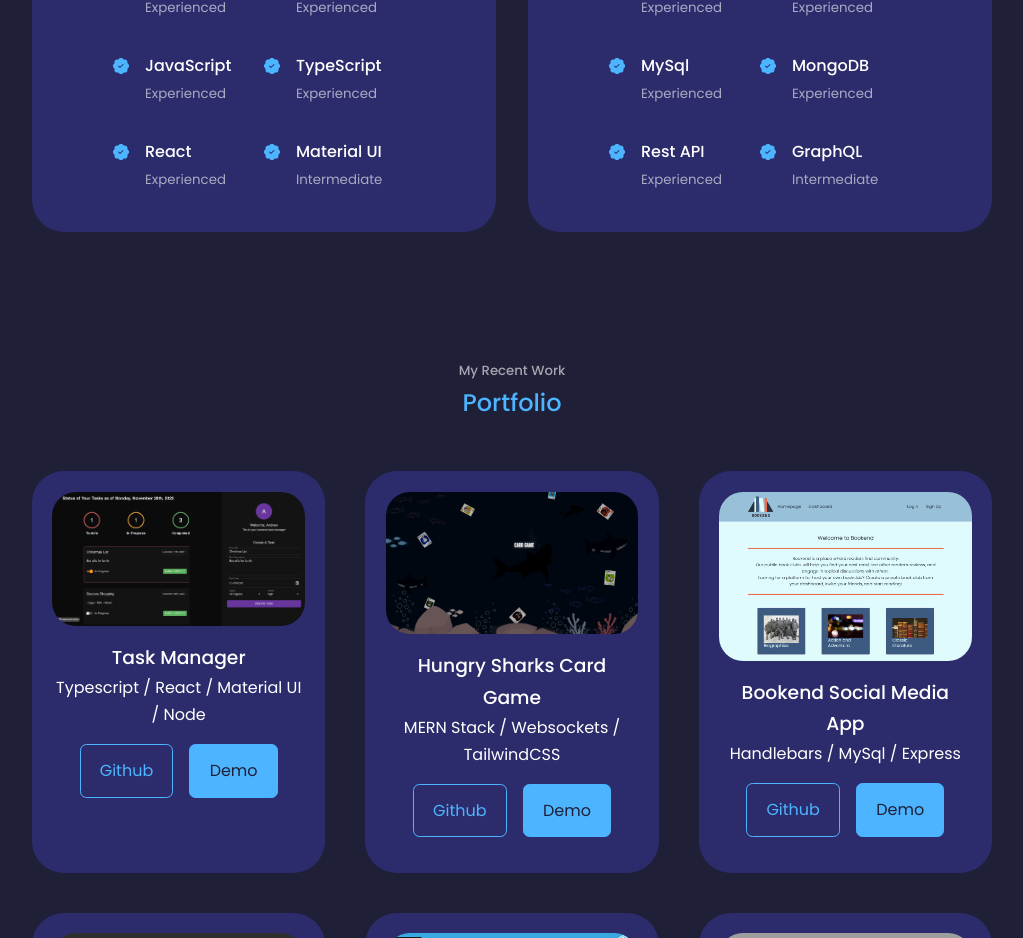
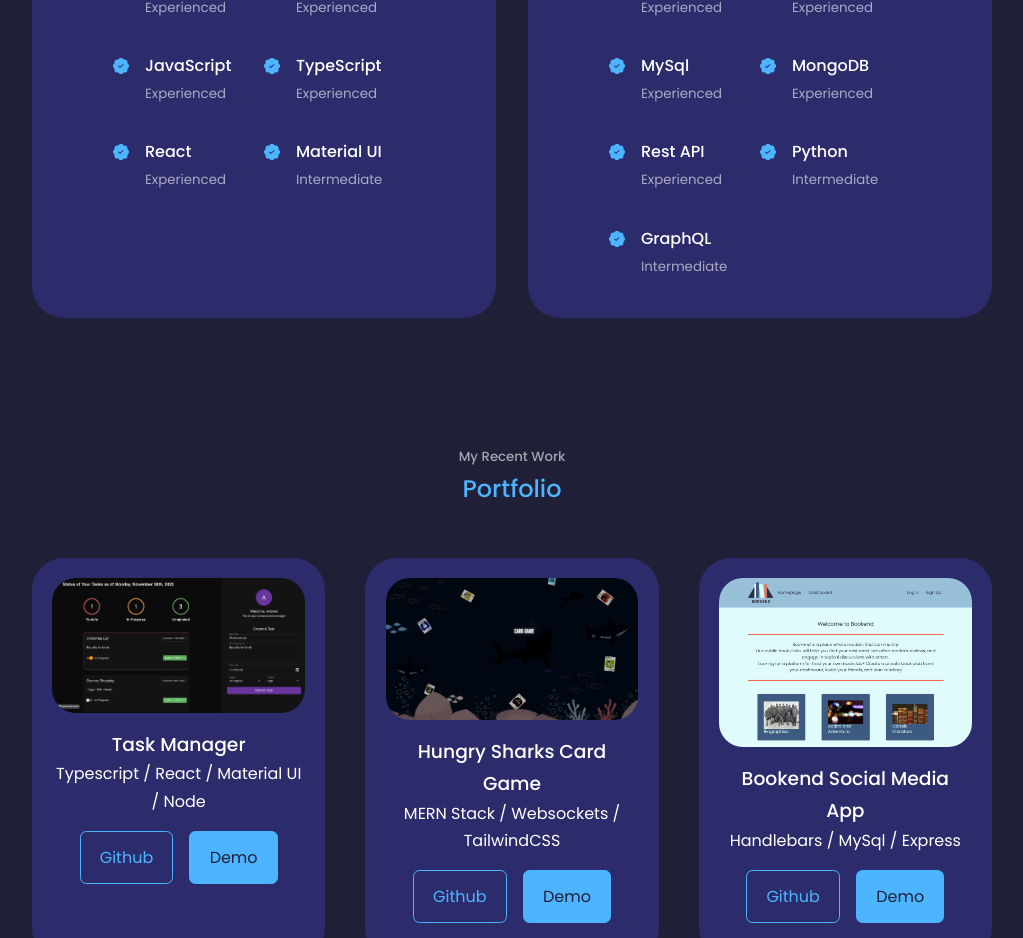
Before and after one commit to atmason90/new-react-portfolio, a React (Create React App) app: page / in a window 1280 px wide. Shown: the part 2171-3109 px from the top of the page, without its empty margins (128-1151 px from the left). Built offline with nearby package versions, Linux system fonts and the light colour scheme; grey boxes are pictures that could not be loaded.

Commit message:
add python to experience component

```diff
--- a/src/components/experience/Experience.jsx
+++ b/src/components/experience/Experience.jsx
@@ -97,6 +97,13 @@
           <article className='experience__details'>
             <BsPatchCheckFill className='experience__details-icon'/>
             <div>
+              <h4>Python</h4>
+              <small className='text-light'>Intermediate</small>
+            </div>
+          </article>
+          <article className='experience__details'>
+            <BsPatchCheckFill className='experience__details-icon'/>
+            <div>
               <h4>GraphQL</h4>
               <small className='text-light'>Intermediate</small>
             </div>
```
